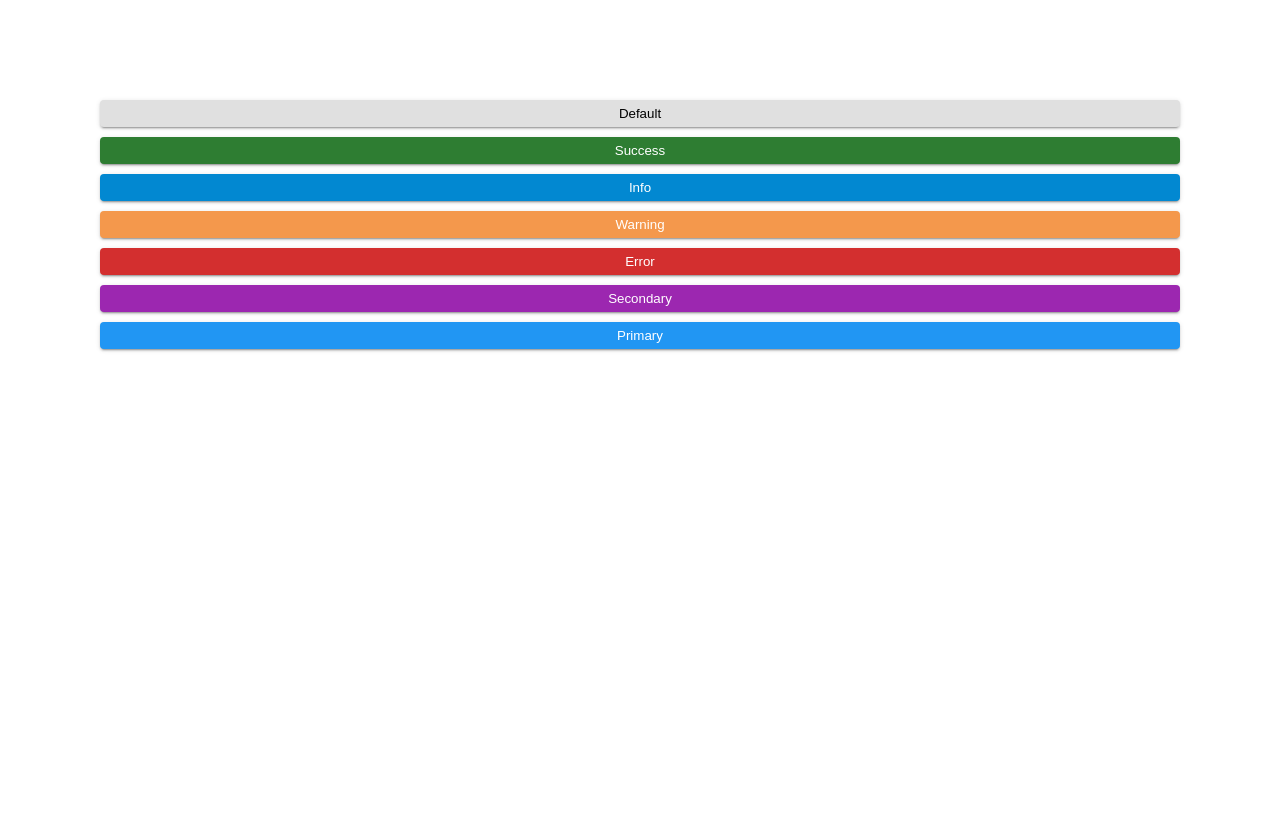
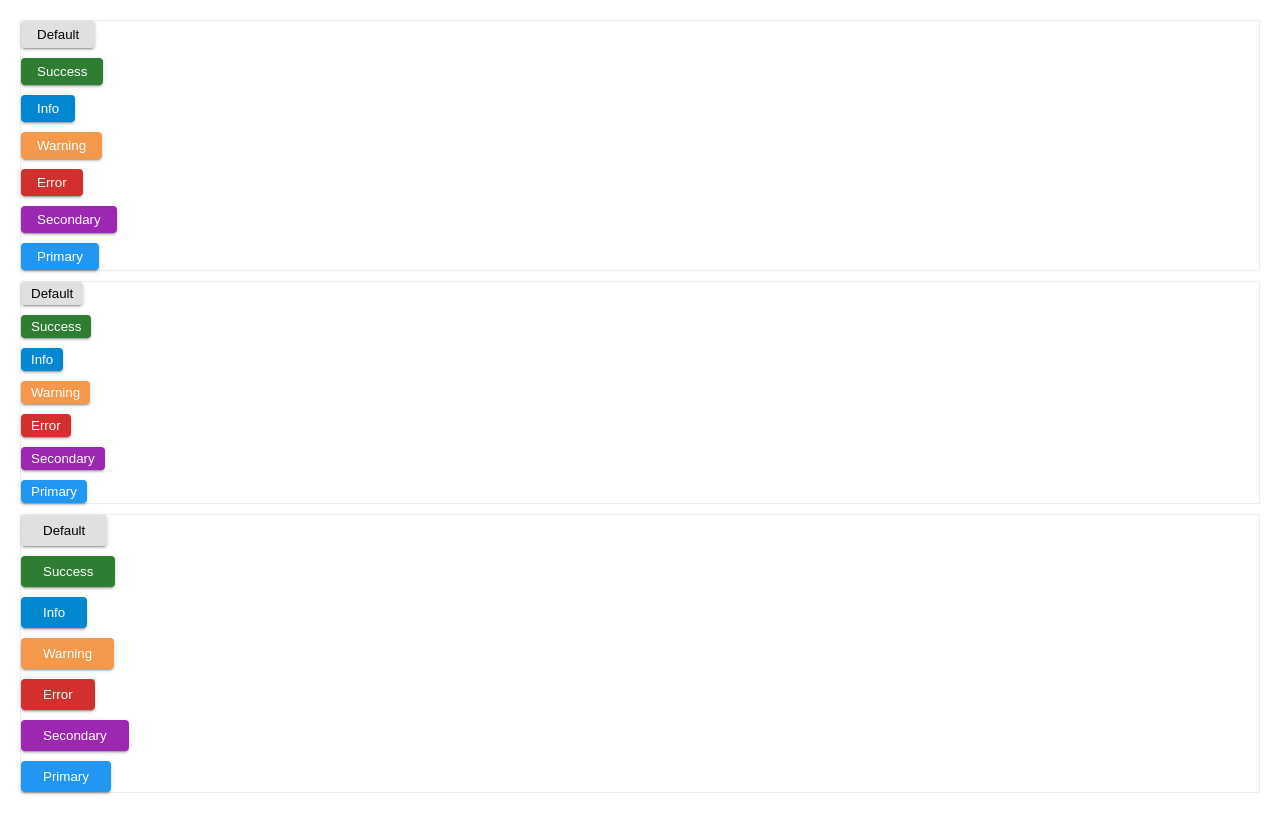
Before and after one commit to qyj971228/profile, a Next.js app: page / in a window 1280 px wide. Built offline with nearby package versions, Linux system fonts and the light colour scheme.

Commit message:
feat: mui btn prop size

```diff
--- a/app/globals.css
+++ b/app/globals.css
@@ -10,7 +10,7 @@ html,
 body {
   max-width: 100vw;
   overflow-x: hidden;
-  padding: 50px;
+  padding: 10px;
 }
 
 a {
--- a/app/page.tsx
+++ b/app/page.tsx
@@ -2,7 +2,8 @@ import Button from '~/components/Button'
 export default function Home() {
   return (
     <main>
-      <div style={{display: 'flex', gap: '10px', flexDirection: 'column'}}>
+      <div style={{ display: 'flex', gap: '10px', flexDirection: 'column' }}>
+        <div style={{ display: 'flex', gap: '10px', flexDirection: 'column', border: '1px solid #eee' }}>
           <Button>Default</Button>
           <Button color="success">Success</Button>
           <Button color="info">Info</Button>
@@ -11,6 +12,85 @@ export default function Home() {
           <Button color="secondary">Secondary</Button>
           <Button color="primary">Primary</Button>
         </div>
+        <div style={{ display: 'flex', gap: '10px', flexDirection: 'column', border: '1px solid #eee' }}>
+          <Button size="small">Default</Button>
+          <Button
+            size="small"
+            color="success"
+          >
+            Success
+          </Button>
+          <Button
+            size="small"
+            color="info"
+          >
+            Info
+          </Button>
+          <Button
+            size="small"
+            color="warning"
+          >
+            Warning
+          </Button>
+          <Button
+            size="small"
+            color="error"
+          >
+            Error
+          </Button>
+          <Button
+            size="small"
+            color="secondary"
+          >
+            Secondary
+          </Button>
+          <Button
+            size="small"
+            color="primary"
+          >
+            Primary
+          </Button>
+        </div>
+        <div style={{ display: 'flex', gap: '10px', flexDirection: 'column', border: '1px solid #eee' }}>
+          <Button size="large">Default</Button>
+          <Button
+            size="large"
+            color="success"
+          >
+            Success
+          </Button>
+          <Button
+            size="large"
+            color="info"
+          >
+            Info
+          </Button>
+          <Button
+            size="large"
+            color="warning"
+          >
+            Warning
+          </Button>
+          <Button
+            size="large"
+            color="error"
+          >
+            Error
+          </Button>
+          <Button
+            size="large"
+            color="secondary"
+          >
+            Secondary
+          </Button>
+          <Button
+            size="large"
+            color="primary"
+          >
+            Primary
+          </Button>
+        </div>
+      </div>
     </main>
   )
 }
--- a/components/Button.module.css
+++ b/components/Button.module.css
@@ -1,4 +1,6 @@
 .button {
+  height: fit-content;
+  width: fit-content;
   position: relative;
   padding: 6px 16px;
   border-radius: 4px;
--- a/components/Button.tsx
+++ b/components/Button.tsx
@@ -6,15 +6,18 @@ import useMousePosition from '~/hooks/useMousePosition'
 
 type variant = 'contained' | 'outlined' | 'text'
 type color = 'primary' | 'secondary' | 'error' | 'warning' | 'info' | 'success'
+type size = 'large' | 'medium*' | 'small'
 type status = 'enabled' | 'hovered'
 
 export default function Button({
   variant,
   color,
+  size,
   children
 }: {
   variant?: variant
   color?: color
+  size?: size
   children?: ReactNode
 }) {
   const button = useRef<HTMLButtonElement | null>(null)
@@ -136,20 +139,54 @@ export default function Button({
 
   // 按钮样式
   function buttonStyles(): CSSProperties {
+    return {
+      ...btnBg(),
+      ...btnFont(),
+      ...btnSize()
+    }
+  }
+
+  // 按钮大小
+  function btnSize(): CSSProperties {
+    if (size == 'large')
+      return {
+        padding: '8px 22px'
+      }
+    if (size == 'small')
+      return {
+        padding: '4px 10px'
+      }
+    return {
+      padding: '6px 16px'
+    }
+  }
+
+  // 按钮背景
+  function btnBg(): CSSProperties {
     if (color) {
       if (!showDeepBg)
         return {
-          color: '#fff',
           backgroundColor: isMouseEnter ? colors[color].hovered : colors[color].enabled
         }
       return {
-        color: '#fff',
         backgroundColor: isMouseEnter ? colors[color].enabled : colors[color].hovered
       }
     }
     if (!showDeepBg) return {}
     return {
       backgroundColor: '#9d9d9d'
+    }
+  }
+
+  // 按钮字体
+  function btnFont(): CSSProperties {
+    if (color) {
+      return {
+        color: '#fff'
+      }
+    }
+    return {
+      color: '#000'
     }
   }
 
```
Lines whose indentation alone changed are shown as unchanged.
